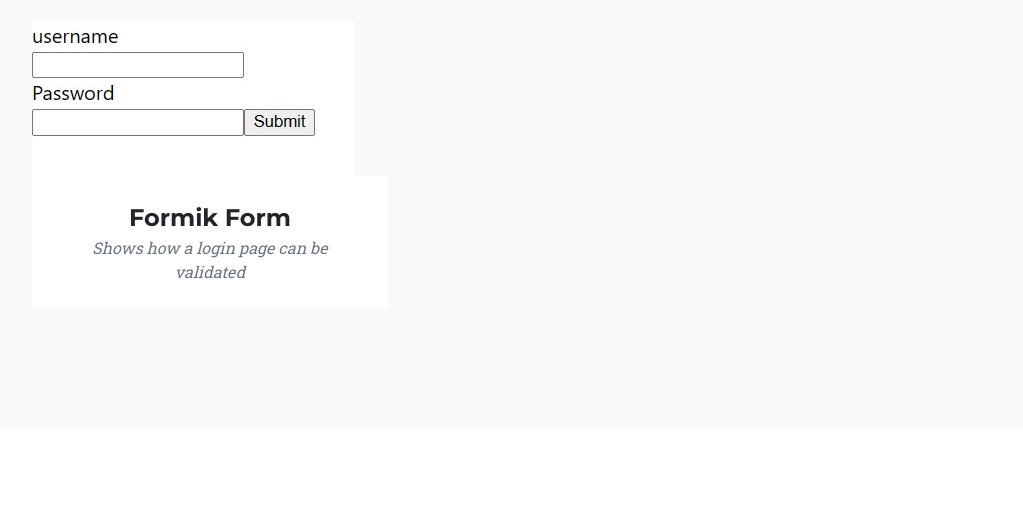
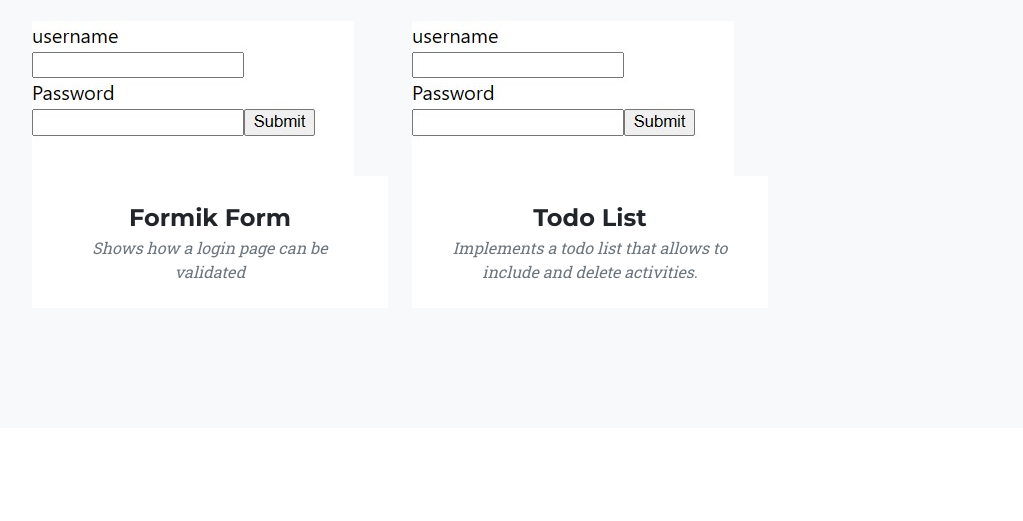
Before and after one commit to grBurgos68/PortaFolio, a website: page index.html in a window 1280 px wide. Shown: the part 1335-1856 px from the top of the page, without its empty margins (50-1073 px from the left). Drawn offline with nearby package versions, Linux system fonts and the light colour scheme.

Commit message:
Update index.html

```diff
--- a/index.html
+++ b/index.html
@@ -113,6 +113,21 @@
                             <div class="portfolio-caption">
                                 <div class="portfolio-caption-heading">Formik Form</div>
                                 <div class="portfolio-caption-subheading text-muted">Shows how a login page can be validated</div>
+                            </div>
+                        </div>
+                    </div>
+                    <div class="col-lg-4 col-sm-6 mb-4">
+                        <!-- Portfolio item 5-->
+                        <div class="portfolio-item">
+                            <a class="portfolio-link" data-bs-toggle="modal" href="#portfolioModal6">
+                                <div class="portfolio-hover">
+                                    <div class="portfolio-hover-content"><i class="fas fa-plus fa-3x"></i></div>
+                                </div>
+                                <a href="https://grburgos68.github.io/todo-list/"><img class="img-fluid" src="assets/img/portfolio/Formik.jpg" alt="Formik" /></a>
+                            </a>
+                            <div class="portfolio-caption">
+                                <div class="portfolio-caption-heading">Todo List</div>
+                                <div class="portfolio-caption-subheading text-muted">Implements a todo list that allows to include and delete activities.</div>
                             </div>
                         </div>
                     </div>
```
